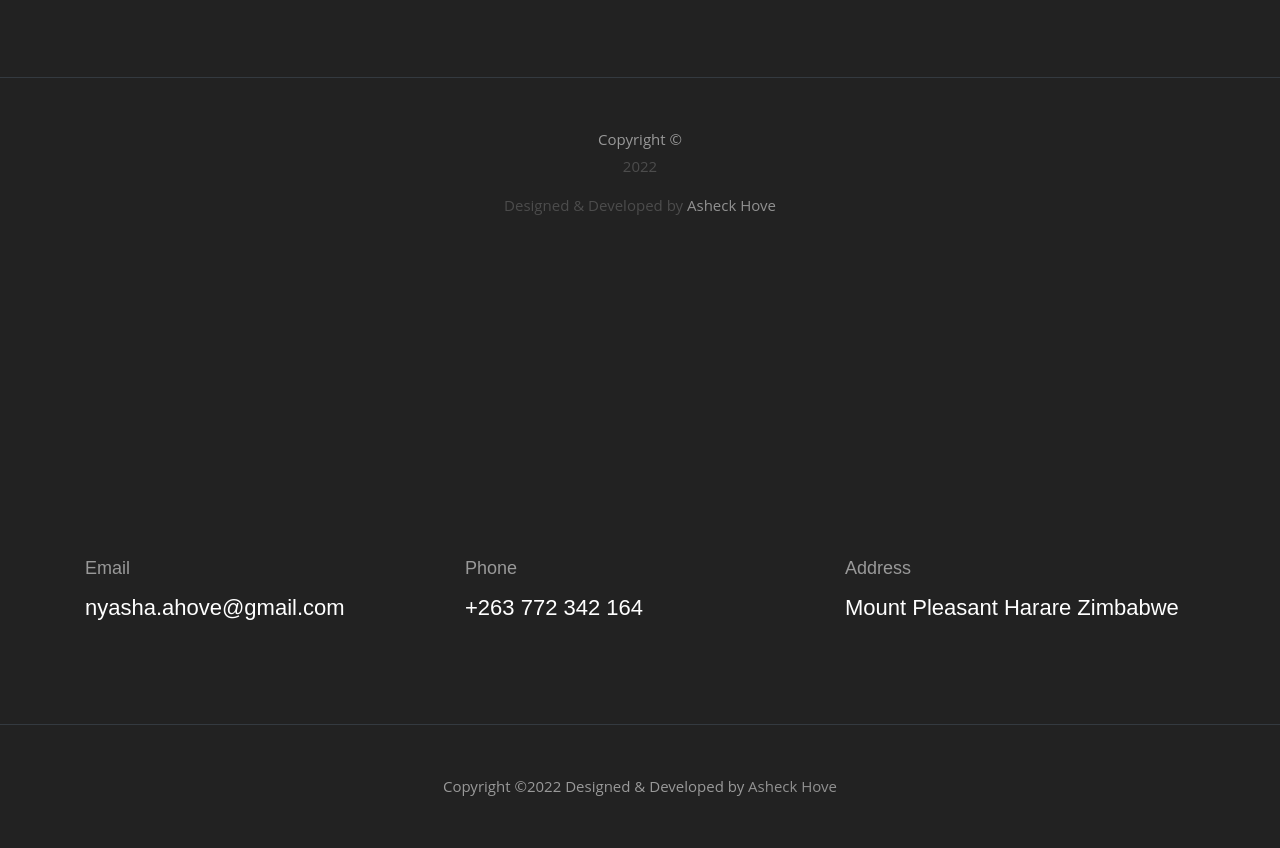
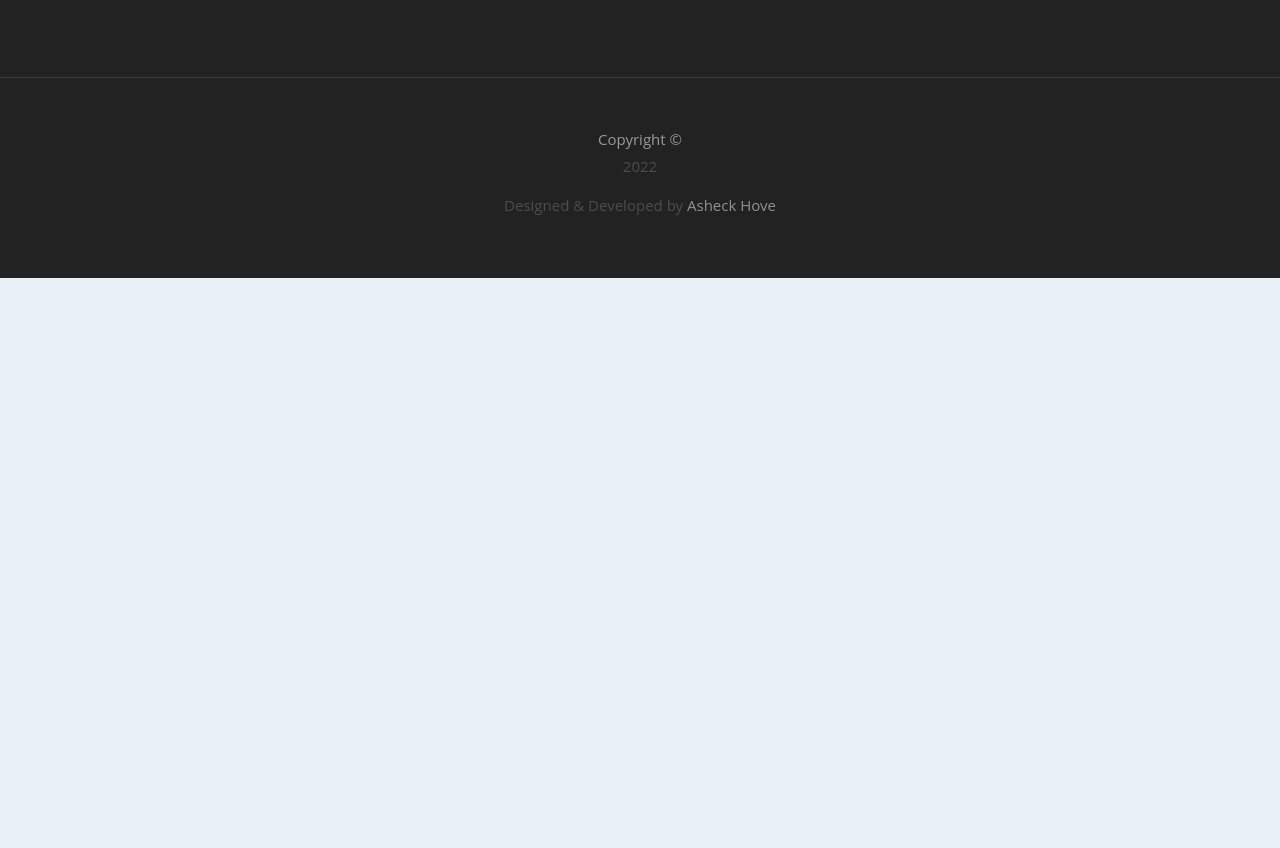
Before and after one commit to asheckn/asheckn.github.io, a website: page index.html in a window 1280 px wide. Shown: the part 7153-8001 px from the top of the page. After the commit the page ends 7431 px from the top, so only its background shows below. Drawn offline with nearby package versions, Linux system fonts and the light colour scheme.

Commit message:
double footer fix

```diff
--- a/index.html
+++ b/index.html
@@ -588,32 +588,32 @@
 <div id="footer"></div>
 
 
-<footer class="bg-dark footer-section">
-  <div class="section">
-    <div class="container">
-      <div class="row">
-        <div class="col-md-4">
-          <h5 class="text-light">Email</h5>
-          <p class="text-white paragraph-lg font-secondary">nyasha.ahove@gmail.com</p>
-        </div>
-        <div class="col-md-4">
-          <h5 class="text-light">Phone</h5>
-          <p class="text-white paragraph-lg font-secondary">+263 772 342 164</p>
-        </div>
-        <div class="col-md-4">
-          <h5 class="text-light">Address</h5>
-          <p class="text-white paragraph-lg font-secondary">Mount Pleasant Harare Zimbabwe</p>
-        </div>
-      </div>
-    </div>
-  </div>
-  <div class="border-top text-center border-dark py-5">
-    <p class="mb-0 text-light">Copyright &copy;<script>
-        var CurrentYear = new Date().getFullYear()
-        document.write(CurrentYear)
-      </script> Designed &amp; Developed by <a class="text-white-50" href="me">Asheck Hove</a></p>
-  </div>
-</footer>
+<!--<footer class="bg-dark footer-section">-->
+<!--  <div class="section">-->
+<!--    <div class="container">-->
+<!--      <div class="row">-->
+<!--        <div class="col-md-4">-->
+<!--          <h5 class="text-light">Email</h5>-->
+<!--          <p class="text-white paragraph-lg font-secondary">nyasha.ahove@gmail.com</p>-->
+<!--        </div>-->
+<!--        <div class="col-md-4">-->
+<!--          <h5 class="text-light">Phone</h5>-->
+<!--          <p class="text-white paragraph-lg font-secondary">+263 772 342 164</p>-->
+<!--        </div>-->
+<!--        <div class="col-md-4">-->
+<!--          <h5 class="text-light">Address</h5>-->
+<!--          <p class="text-white paragraph-lg font-secondary">Mount Pleasant Harare Zimbabwe</p>-->
+<!--        </div>-->
+<!--      </div>-->
+<!--    </div>-->
+<!--  </div>-->
+<!--  <div class="border-top text-center border-dark py-5">-->
+<!--    <p class="mb-0 text-light">Copyright &copy;<script>-->
+<!--        var CurrentYear = new Date().getFullYear()-->
+<!--        document.write(CurrentYear)-->
+<!--      </script> Designed &amp; Developed by <a class="text-white-50" href="me">Asheck Hove</a></p>-->
+<!--  </div>-->
+<!--</footer>-->
 <!-- /footer -->
 
 <!-- jQuery -->
```
